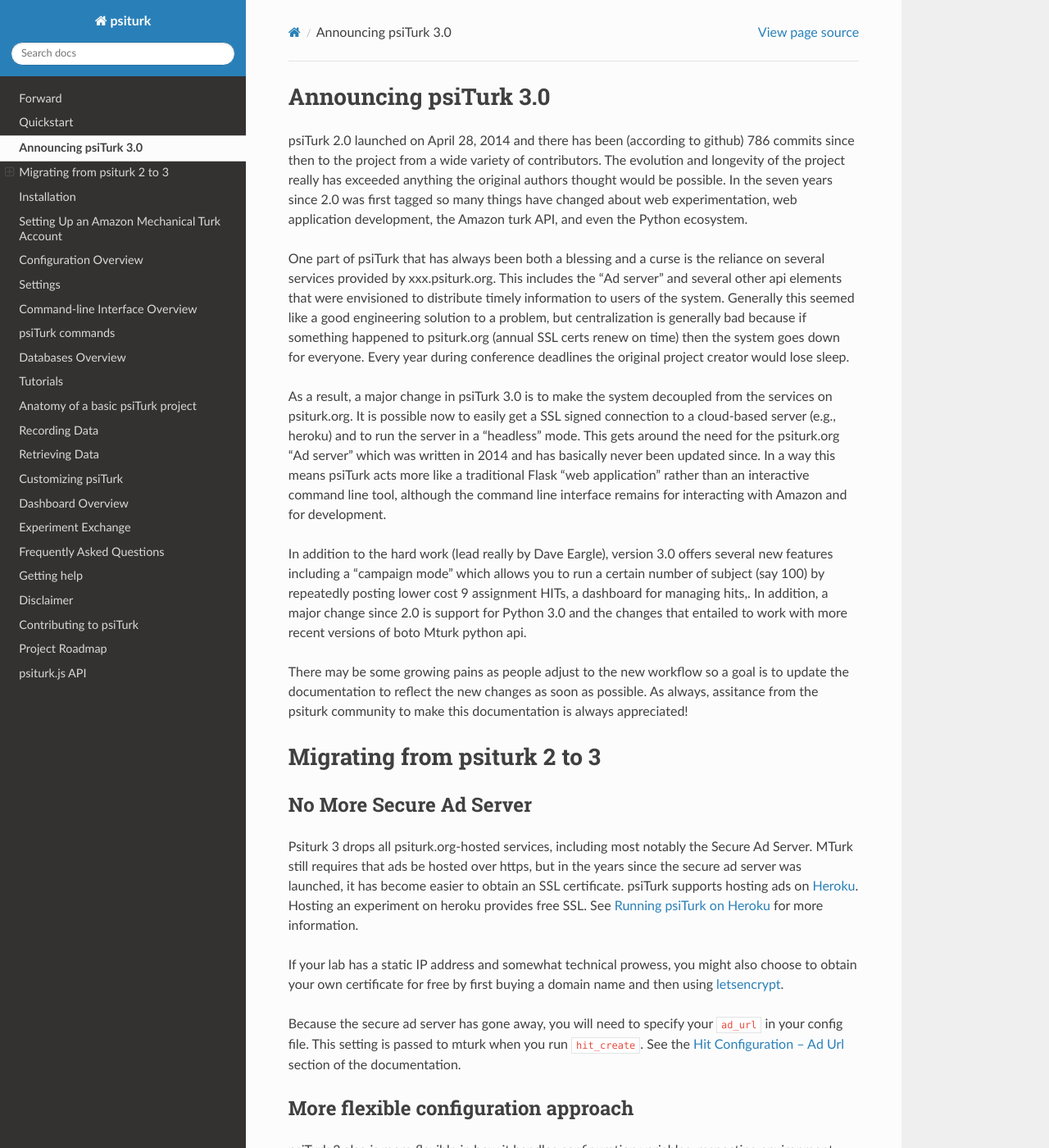
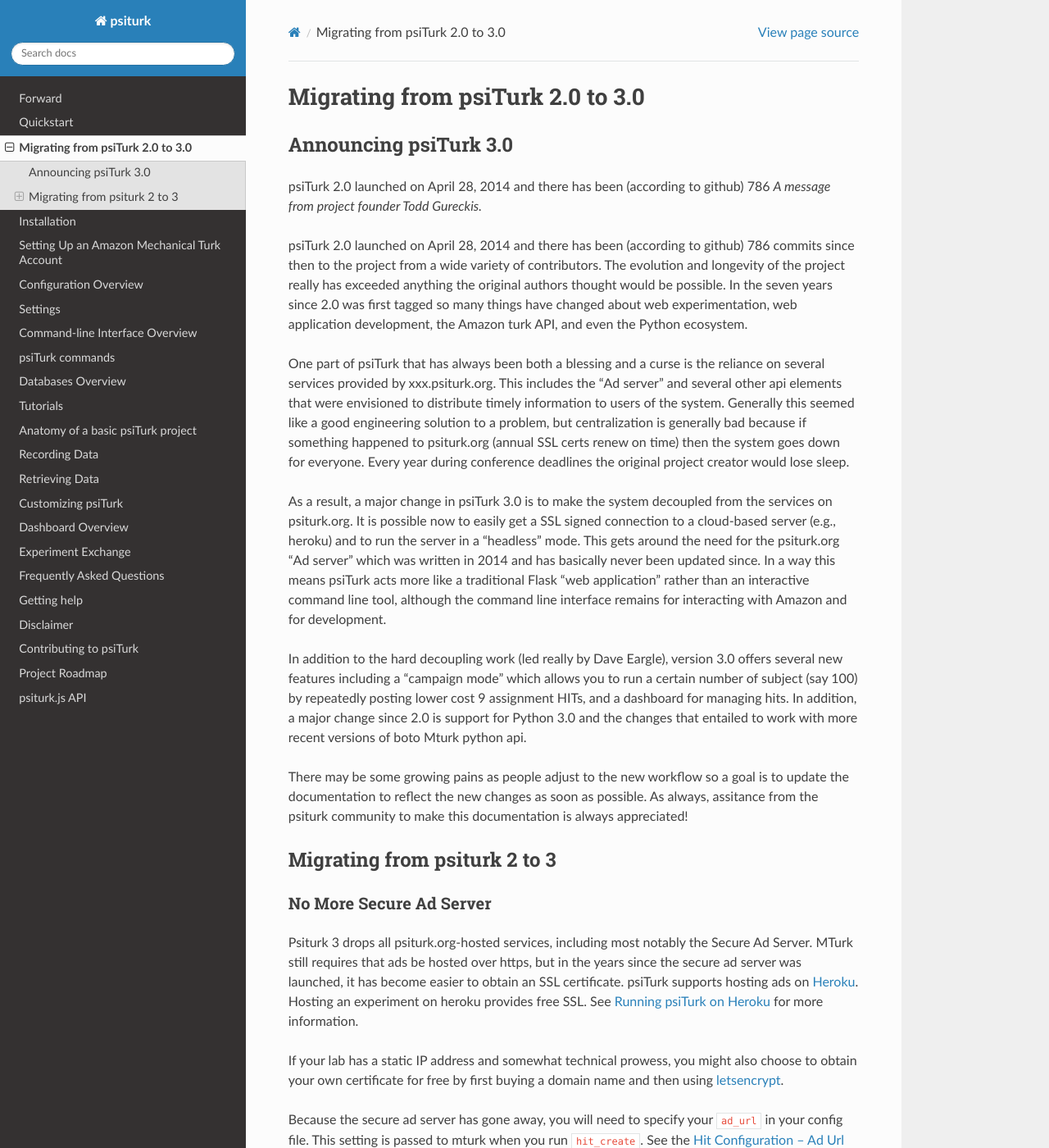
Before and after one commit to NYUCCL/psiTurk, a Sphinx documentation site: the page built from doc/migrating.rst, in a window 1280 px wide and 1400 px high. Shown: the whole window at 82% size. Built offline with Sphinx 7.4.7 and the Read the Docs theme 2.0.0, drawn with Linux system fonts in a browser that asks for light colours; the version number could not be read and is left out.

Commit message:
proof the annoucnement

```diff
--- a/doc/migrating.rst
+++ b/doc/migrating.rst
@@ -1,8 +1,13 @@
 .. _migrating:
 
+Migrating from psiTurk 2.0 to 3.0
+=================================
 
 Announcing psiTurk 3.0
 ~~~~~~~~~~~~~~~~~~~~~~
+
+psiTurk 2.0 launched on April 28, 2014 and there has been (according to github) 786
+*A message from project founder Todd Gureckis.*
 
 psiTurk 2.0 launched on April 28, 2014 and there has been (according to github) 786
 commits since then to the project from a wide variety of contributors.  The evolution and
@@ -27,9 +32,9 @@
 command line tool, although the command line interface remains for interacting with Amazon and
 for development.
 
-In addition to the hard work (lead really by Dave Eargle), version 3.0 offers several new features
+In addition to the hard decoupling work (led really by Dave Eargle), version 3.0 offers several new features
 including a "campaign mode" which allows you to run a certain number of subject (say 100) by repeatedly
-posting lower cost 9 assignment HITs, a dashboard for managing hits,.  In addition, a major change
+posting lower cost 9 assignment HITs, and a dashboard for managing hits.  In addition, a major change
 since 2.0 is support for Python 3.0 and the changes that entailed to work with more recent
 versions of boto Mturk python api.
 
```
